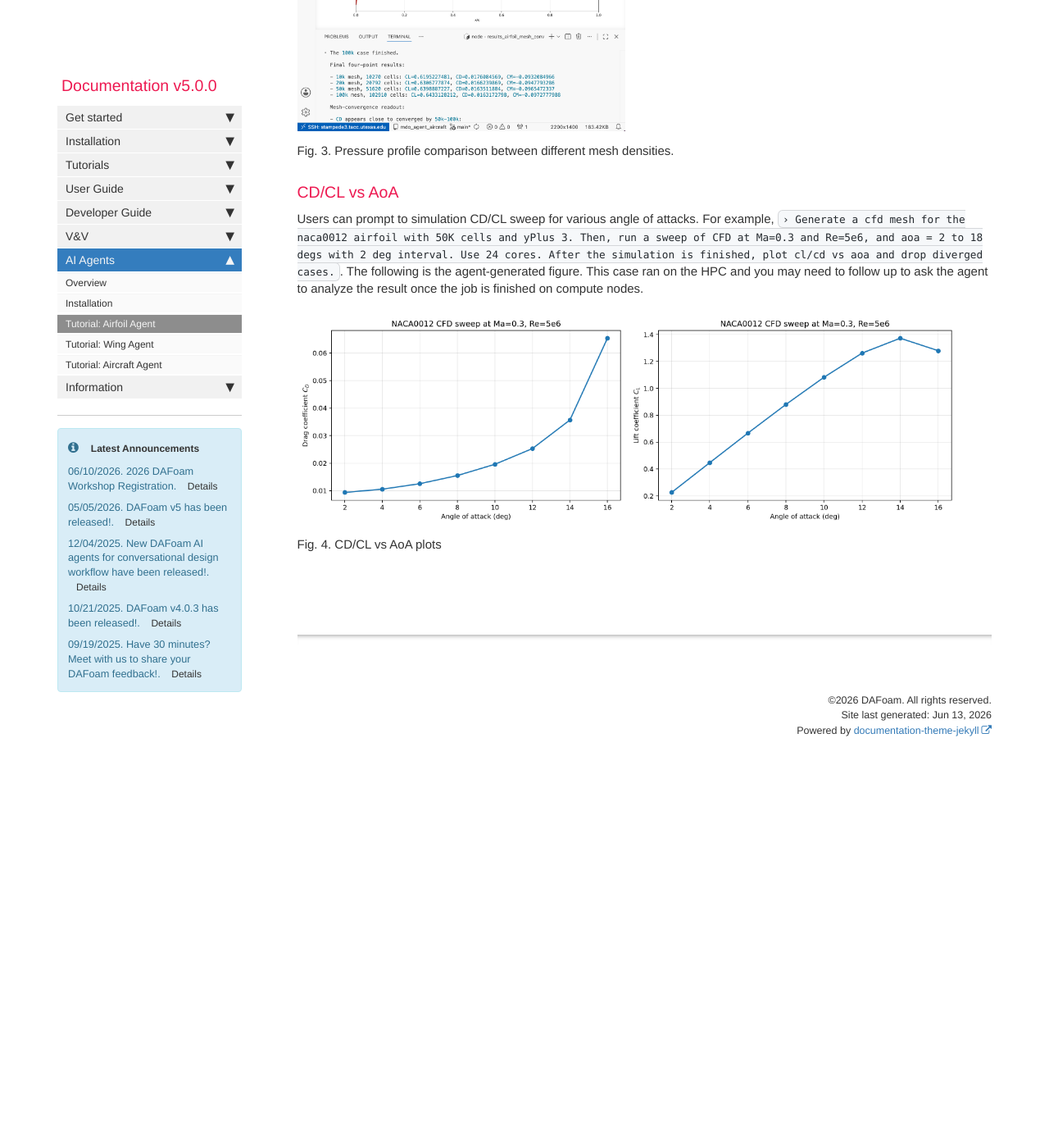
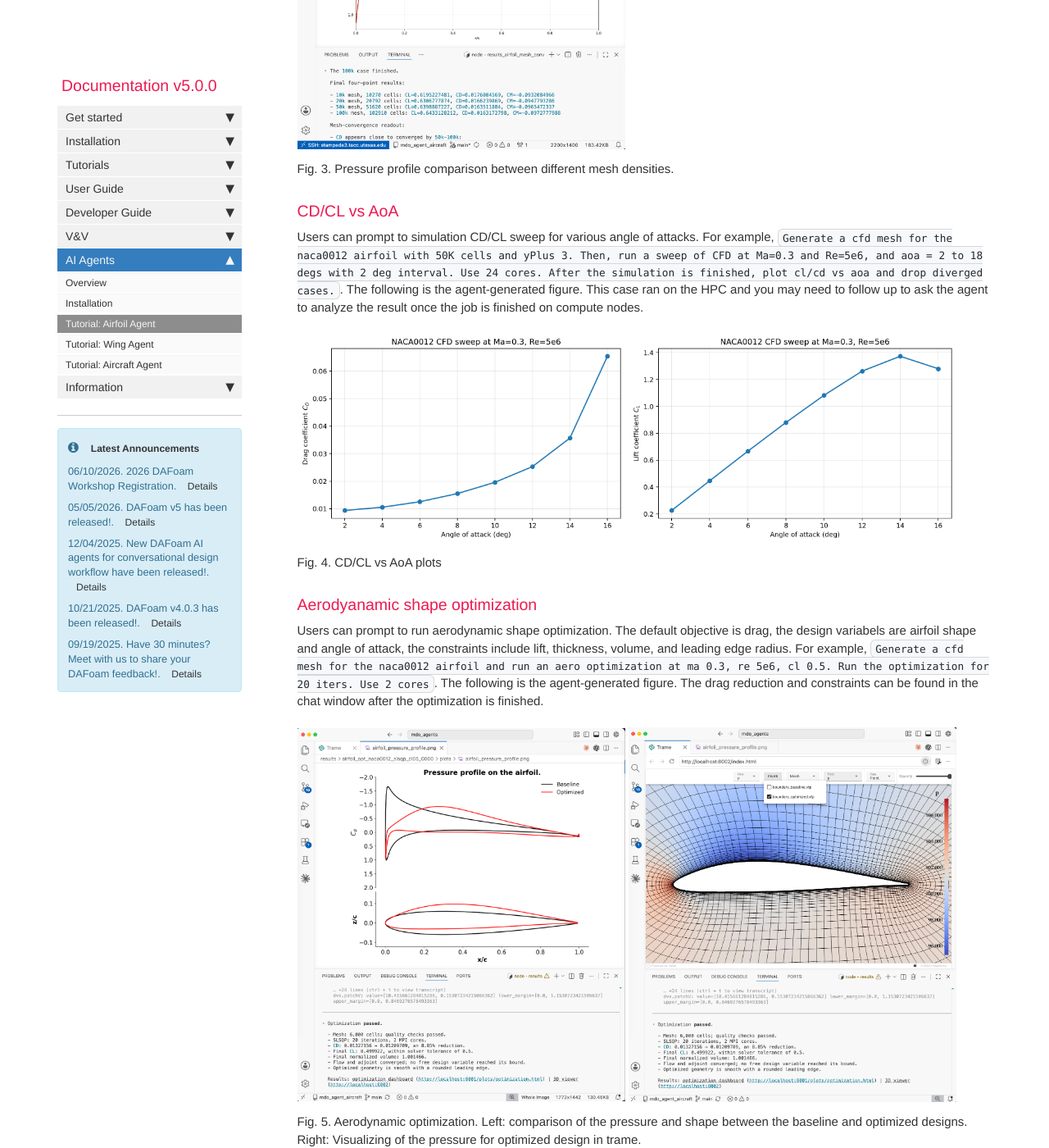
Before and after one commit to DAFoam/DAFoam.github.io, a Jekyll site: the page built from pages/mydoc/mydoc_ai_assistant_airfoil.md, in a window 1280 px wide and 1400 px high, scrolled down 3869 px. Shown: the whole window at 82% size. Built offline with Jekyll 4.4.1, drawn with Linux system fonts in a browser that asks for light colours; comment, search, counter and statistics services are not loaded; before the commit the page ends 4770 px from its top, so only the background shows below that; some of the changed text lies outside the part shown.

Commit message:
content update

```diff
--- a/pages/mydoc/mydoc_ai_assistant_airfoil.md
+++ b/pages/mydoc/mydoc_ai_assistant_airfoil.md
@@ -198,11 +198,20 @@ Fig. 3. Pressure profile comparison between different mesh densities.
 
 ### CD/CL vs AoA
 
-Users can prompt to simulation CD/CL sweep for various angle of attacks. For example, `› Generate a cfd mesh for the naca0012 airfoil with 50K cells and yPlus 3. Then, run a sweep of CFD at Ma=0.3 and Re=5e6, and aoa = 2 to 18 degs with 2 deg interval. Use 24 cores. After the simulation is finished, plot cl/cd vs aoa and drop diverged cases.`. The following is the agent-generated figure. This case ran on the HPC and you may need to follow up to ask the agent to analyze the result once the job is finished on compute nodes.
+Users can prompt to simulation CD/CL sweep for various angle of attacks. For example, `Generate a cfd mesh for the naca0012 airfoil with 50K cells and yPlus 3. Then, run a sweep of CFD at Ma=0.3 and Re=5e6, and aoa = 2 to 18 degs with 2 deg interval. Use 24 cores. After the simulation is finished, plot cl/cd vs aoa and drop diverged cases.`. The following is the agent-generated figure. This case ran on the HPC and you may need to follow up to ask the agent to analyze the result once the job is finished on compute nodes.
 
 <img src="{{ site.url }}{{ site.baseurl }}/images/tutorials/AI-airfoil-cd-aoa.png" style="width:400px !important;" />
 <img src="{{ site.url }}{{ site.baseurl }}/images/tutorials/AI-airfoil-cl-aoa.png" style="width:400px !important;" />
 
 Fig. 4. CD/CL vs AoA plots
 
+### Aerodyanamic shape optimization
+
+Users can prompt to run aerodynamic shape optimization. The default objective is drag, the design variabels are airfoil shape and angle of attack, the constraints include lift, thickness, volume, and leading edge radius. For example, `Generate a cfd mesh for the naca0012 airfoil and run an aero optimization at ma 0.3, re 5e6, cl 0.5. Run the optimization for 20 iters. Use 2 cores`. The following is the agent-generated figure. The drag reduction and constraints can be found in the chat window after the optimization is finished.
+
+<img src="{{ site.url }}{{ site.baseurl }}/images/tutorials/AI-airfoil-opt-shape.png" style="width:400px !important;" />
+<img src="{{ site.url }}{{ site.baseurl }}/images/tutorials/AI-airfoil-opt-trame.png" style="width:400px !important;" />
+
+Fig. 5. Aerodynamic optimization. Left: comparison of the pressure and shape between the baseline and optimized designs. Right: Visualizing of the pressure for optimized design in trame.
+
 {% include links.html %}
```
Also changed, not shown: images/tutorials/AI-airfoil-opt-shape.png (added), images/tutorials/AI-airfoil-opt-trame.png (added).
